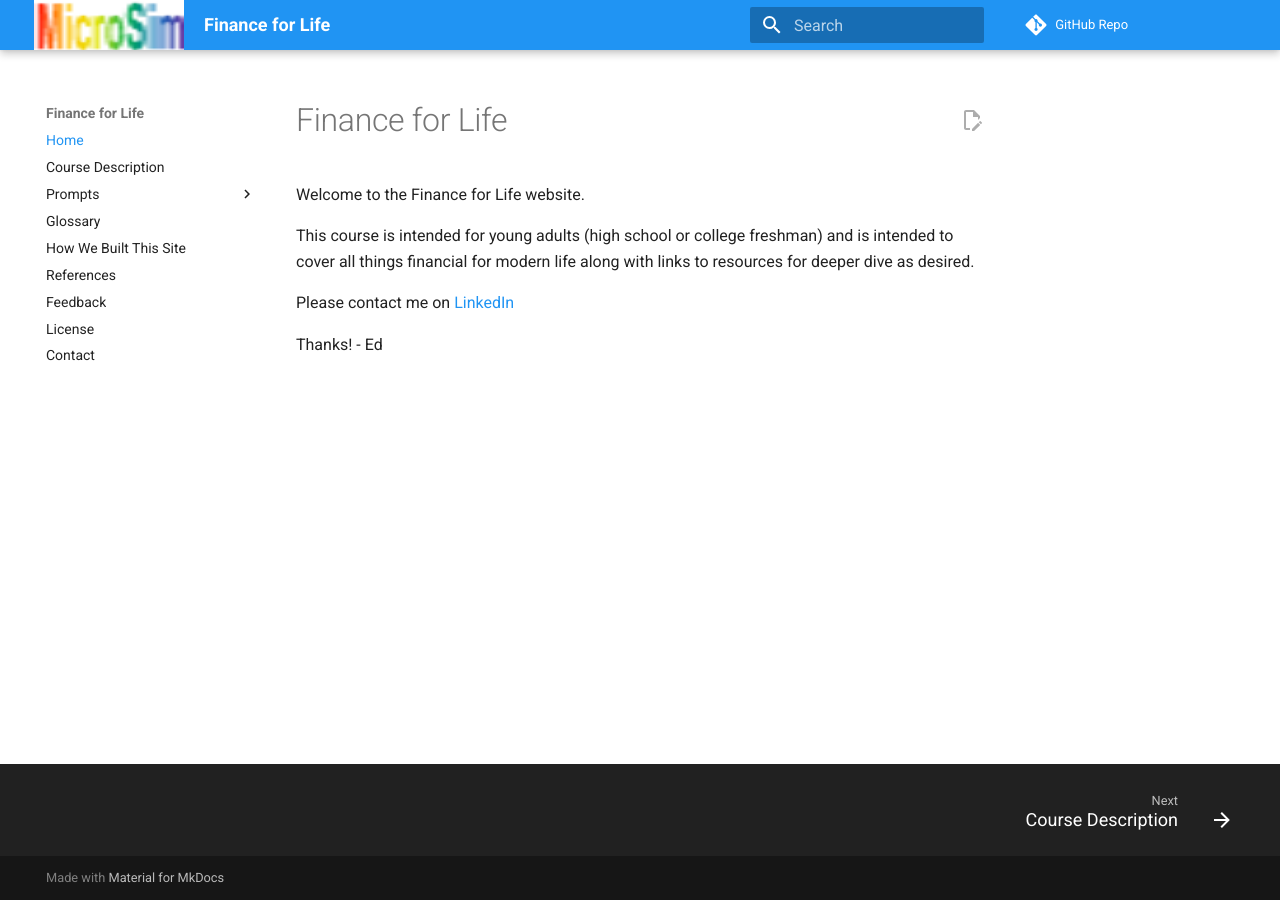
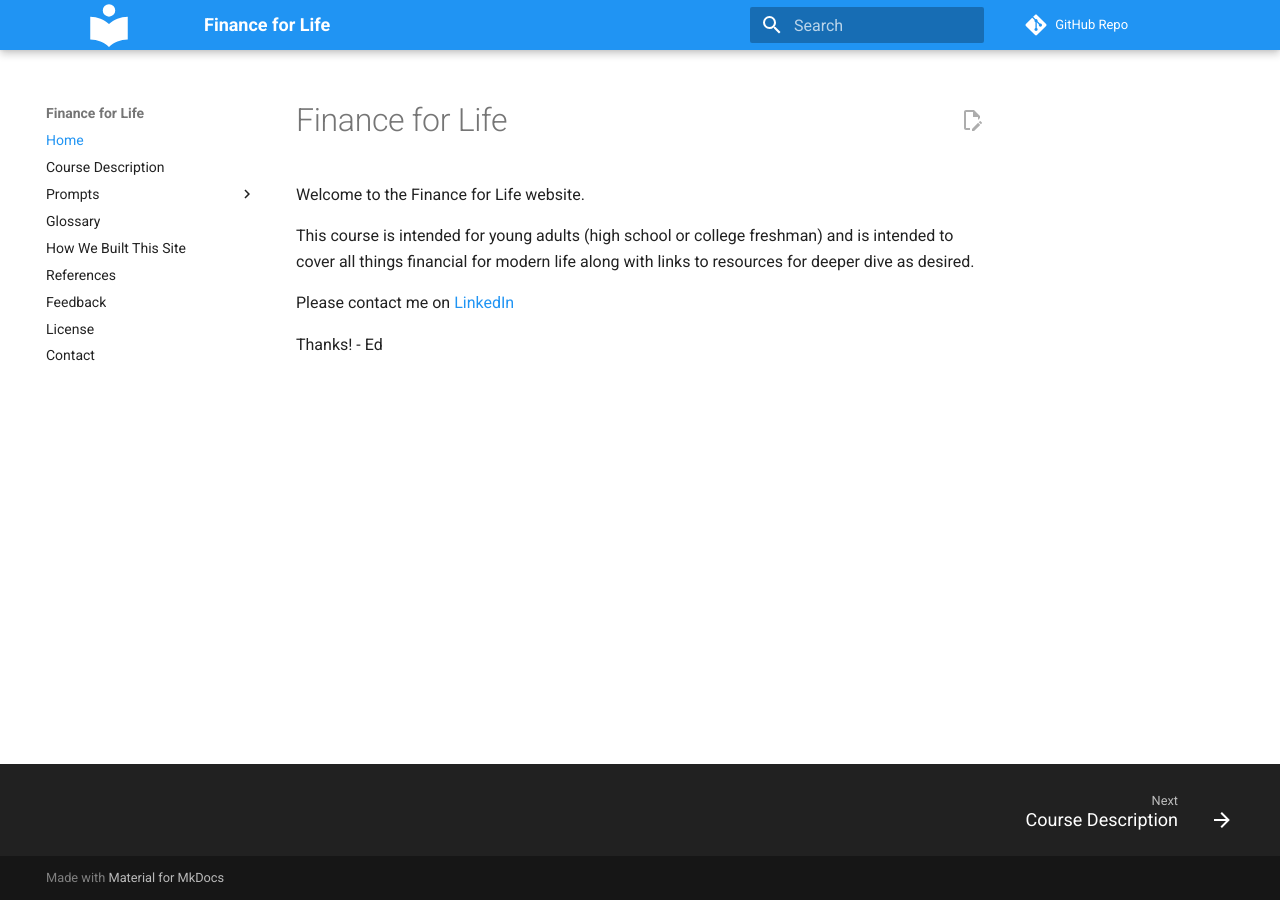
Before and after one commit to dmccreary/finance-for-life, an MkDocs documentation site: the page built from docs/index.md, in a window 1280 px wide. Built offline with MkDocs 1.6.1 and Material for MkDocs 9.7.7, drawn with Linux system fonts in a browser that asks for light colours; comment, search, counter and statistics services are not loaded.

Commit message:
updating content

```diff
--- a/mkdocs.yml
+++ b/mkdocs.yml
@@ -24,9 +24,7 @@ nav:
 
 theme:
   name: material
-  extra_css:
-    - styles/custom.css
-  logo: img/logo.png
+  # logo: img/logo.png
   # favicon: img/my-icon.png
   palette:
     primary: 'blue'
```
